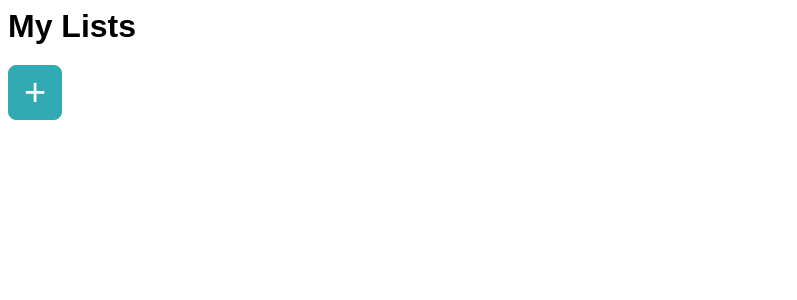
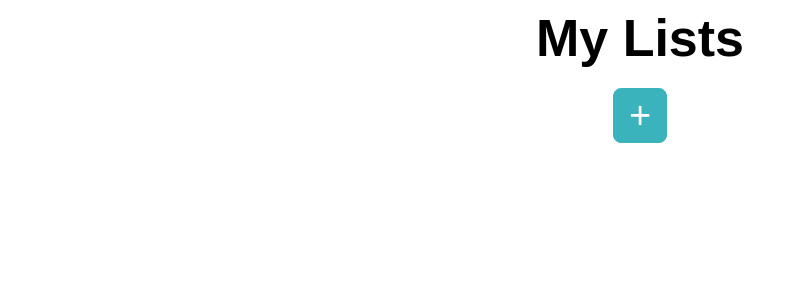
Before and after one commit to elenamarsili/mentoring-list, a React (Create React App) app: page / in a window 1280 px wide. Shown: the top 300 px of the page, without its empty margins (0-797 px from the left). Built offline with nearby package versions, Linux system fonts and the light colour scheme.

Commit message:
add hover effect

```diff
--- a/src/App.tsx
+++ b/src/App.tsx
@@ -2,20 +2,21 @@ import { ToDoList } from "./components/list/toDoList";
 import React, { useState } from 'react';
 
 import { Lists } from "./types";
-import { AddListButton, ListItem, ListTitle } from "./components/list/toDo.styles";
+import { AddListButton, ListItem, ListContainer, Button, ListsTitle, } from "./components/list/toDo.styles";
 
 function App() {
   const [myLists, setMyLists] = useState<Lists>([]);
 
   const onAddList = () => {
-    setMyLists(myLists.concat({id: `${Date.now()}`,title: 'NewList', tasks: []}))
+    setMyLists(myLists.concat({id: `${Date.now()}`,title: 'New List', tasks: []}))
 }
 
 console.log(myLists)
 
   return (
     <div>
-      <ListTitle>My Lists</ListTitle>
+      <ListsTitle>My Lists</ListsTitle>
+        <ListContainer>
           {myLists.map(list => {
             return (
               <ListItem className="App">
@@ -23,7 +24,11 @@ console.log(myLists)
               </ListItem>
             )
           })}
+        </ListContainer>
+      <Button>
         <AddListButton onClick={() => { onAddList() }}>+</AddListButton>
+      </Button>
+
     </div>
   );
 }
--- a/src/components/list/toDo.styles.tsx
+++ b/src/components/list/toDo.styles.tsx
@@ -16,12 +16,29 @@ export const ToDoItem = styled.div`
     align-items: center;
 `
 
+export const ListContainer = styled.div`
+    display: flex;
+    flex-direction: row;
+    justify-content: space-around;
+    flex-wrap: wrap;
+`
+
 export const ListItem = styled.div`
-    max-width: 30%;
+    width: 25%;
     padding: 15px;
     margin-top: 20px;
     border: 1px solid #0000006b;
     border-radius: 8px;
+`
+
+export const Button = styled.div`
+   text-align: center;
+`
+export const ListsTitle = styled.h1`
+    margin: 0px;
+    font-size: 52px;
+    font-family: Arial, sans-serif;
+    text-align: center;
 `
 
 export const ListTitle = styled.h1`
@@ -44,11 +61,15 @@ export const AddButton = styled.button`
     width: 100%;
     padding: 5px;
     margin-top: 5px;
-    border: 1px solid #31AAB4;
+    border: 1px solid #3BB3BD;
     border-radius: 8px;
-    background-color: #31AAB4;
+    background-color: #3BB3BD;
     color: white;
     cursor:pointer;
+    &:hover {
+        background-color: #33aab4;
+        font-weight: bold;
+        }
 `
 
 export const DeleteButton = styled.button`
@@ -58,6 +79,9 @@ export const DeleteButton = styled.button`
     background-color: transparent;
     color: red;
     cursor:pointer;
+    &:hover {
+        font-weight: bold;
+        }
 `
 
 export const AddListButton = styled.button`
@@ -65,12 +89,16 @@ export const AddListButton = styled.button`
     font-size: 38px;
     padding: 5px 15px;
     margin-top: 20px;
-    border: 1px solid #31AAB4;
+    border: 1px solid #3BB3BD;
     border-radius: 8px;
-    background-color: #31AAB4;
+    background-color: #3BB3BD;
     color: white;
     cursor:pointer;
     cursor:pointer;
+    &:hover {
+        background-color: #33aab4;
+        font-weight: bold;
+        }
 `
 
 export const AddItemsParagraph = styled.p`
@@ -92,8 +120,12 @@ export const EditButton = styled.button`
     font-size: 12px;
     border-color: transparent;
     background-color: transparent;
-    color: #31AAB4;
+    color: #3BB3BD;
     cursor:pointer;
+    &:hover {
+        color: #33aab4;
+        font-weight: bold;
+        }
 `
 
 export const TitleInput = styled.input`
```
Lines whose indentation alone changed are shown as unchanged.
